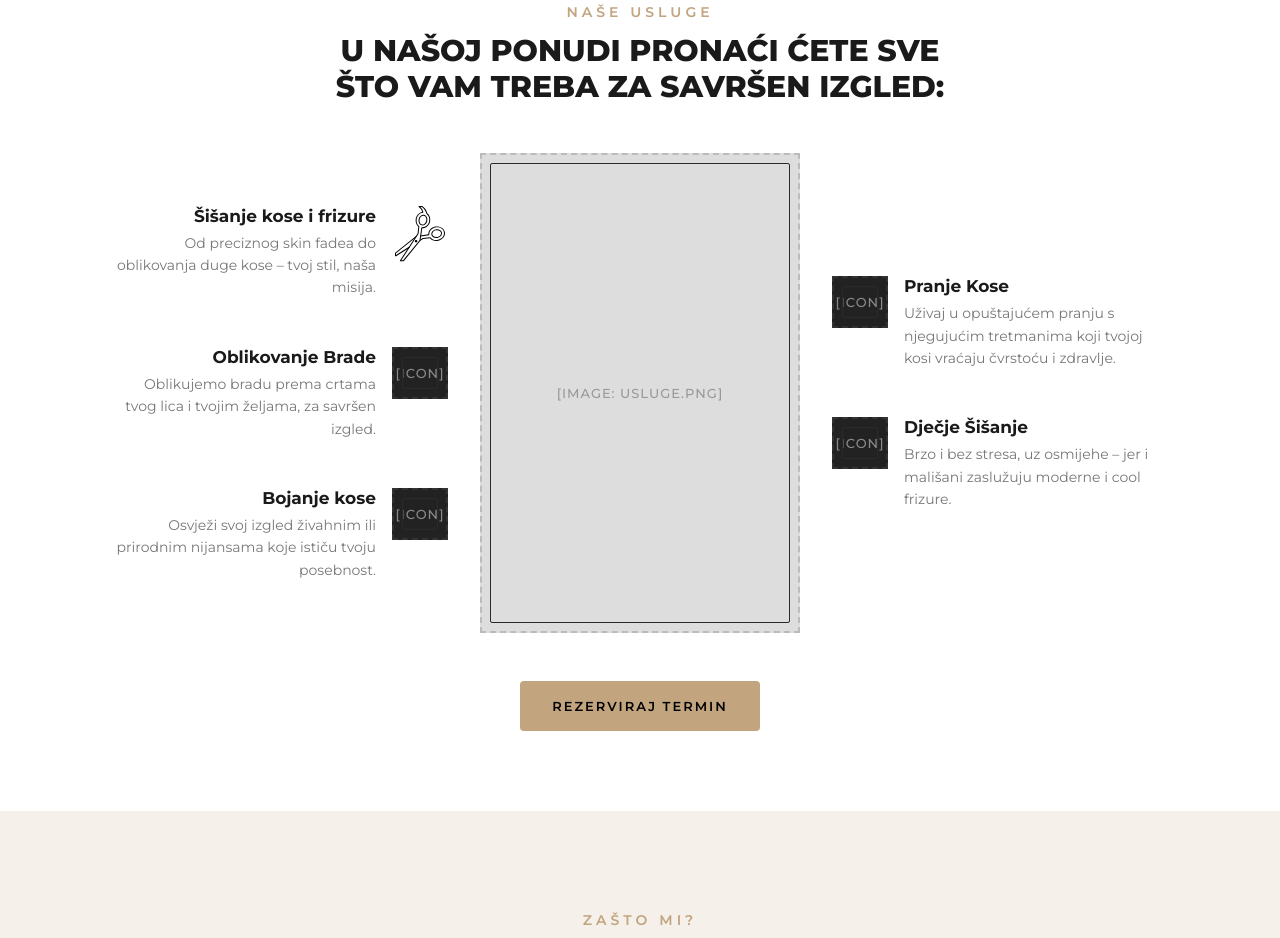
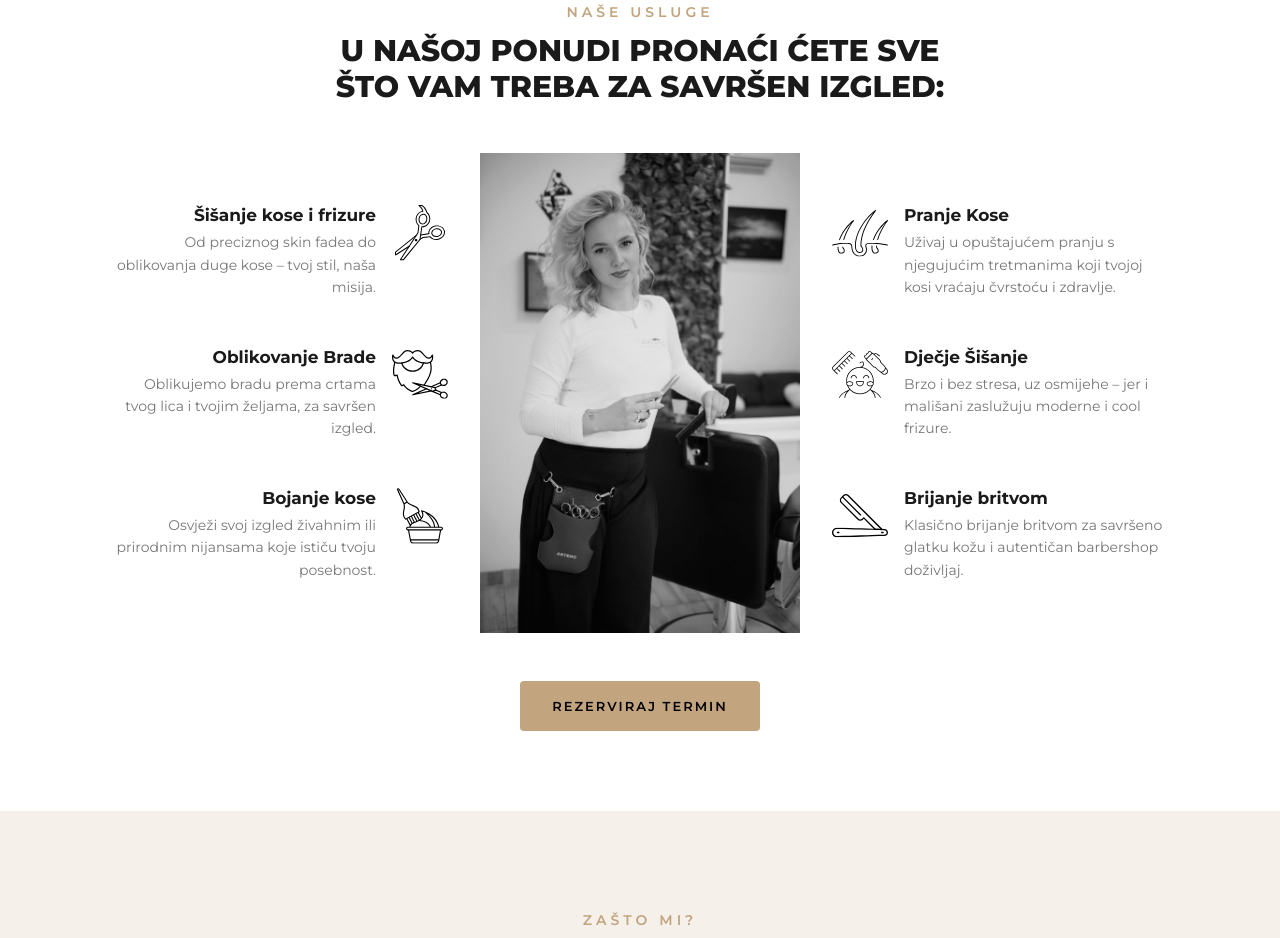
Before and after one commit to benkoivor96/menshairstyle, a plain HTML site: page index.html in a window 1280 px wide. Shown: the part 1463-2401 px from the top of the page. Drawn offline with Linux system fonts and the light colour scheme.

Commit message:
Update index.html

```diff
--- a/index.html
+++ b/index.html
@@ -1003,7 +1003,7 @@ ul { list-style: none; }
               <h3>Oblikovanje Brade</h3>
               <p>Oblikujemo bradu prema crtama tvog lica i tvojim željama, za savršen izgled.</p>
             </div>
-            <div class="svc-item-icon"><div class="img-placeholder">[ICON]</div></div>
+            <div class="svc-item-icon"><img src="brada.svg" alt="Brada"></div>
           </div>
         </div>
         <div class="svc-item reveal reveal-d2">
@@ -1012,21 +1012,21 @@ ul { list-style: none; }
               <h3>Bojanje kose</h3>
               <p>Osvježi svoj izgled živahnim ili prirodnim nijansama koje ističu tvoju posebnost.</p>
             </div>
-            <div class="svc-item-icon"><div class="img-placeholder">[ICON]</div></div>
+            <div class="svc-item-icon"><img src="bojanjekose.svg" alt="Bojanje kose"></div>
           </div>
         </div>
       </div>
 
       <!-- Center image -->
       <div class="services-center-img reveal">
-        <img src="usluge.png" alt="Usluge" onerror="this.outerHTML='<div class=img-placeholder style=width:100%;height:480px>[IMAGE: usluge.png]</div>'">
+        <img src="ponuda.png" alt="Usluge" onerror="this.outerHTML='<div class=img-placeholder style=width:100%;height:480px>[IMAGE: ponuda.png]</div>'">
       </div>
 
-      <!-- Right column: 2 items -->
+      <!-- Right column: 3 items -->
       <div class="svc-col-right">
         <div class="svc-item reveal reveal-d1">
           <div class="svc-item-row">
-            <div class="svc-item-icon"><div class="img-placeholder">[ICON]</div></div>
+            <div class="svc-item-icon"><img src="pranjekose.svg" alt="Pranje kose"></div>
             <div class="svc-item-text">
               <h3>Pranje Kose</h3>
               <p>Uživaj u opuštajućem pranju s njegujućim tretmanima koji tvojoj kosi vraćaju čvrstoću i zdravlje.</p>
@@ -1035,10 +1035,19 @@ ul { list-style: none; }
         </div>
         <div class="svc-item reveal reveal-d2">
           <div class="svc-item-row">
-            <div class="svc-item-icon"><div class="img-placeholder">[ICON]</div></div>
+            <div class="svc-item-icon"><img src="djecje.svg" alt="Dječje šišanje"></div>
             <div class="svc-item-text">
               <h3>Dječje Šišanje</h3>
               <p>Brzo i bez stresa, uz osmijehe – jer i mališani zaslužuju moderne i cool frizure.</p>
+            </div>
+          </div>
+        </div>
+        <div class="svc-item reveal reveal-d3">
+          <div class="svc-item-row">
+            <div class="svc-item-icon"><img src="britva.svg" alt="Britva"></div>
+            <div class="svc-item-text">
+              <h3>Brijanje britvom</h3>
+              <p>Klasično brijanje britvom za savršeno glatku kožu i autentičan barbershop doživljaj.</p>
             </div>
           </div>
         </div>
```
